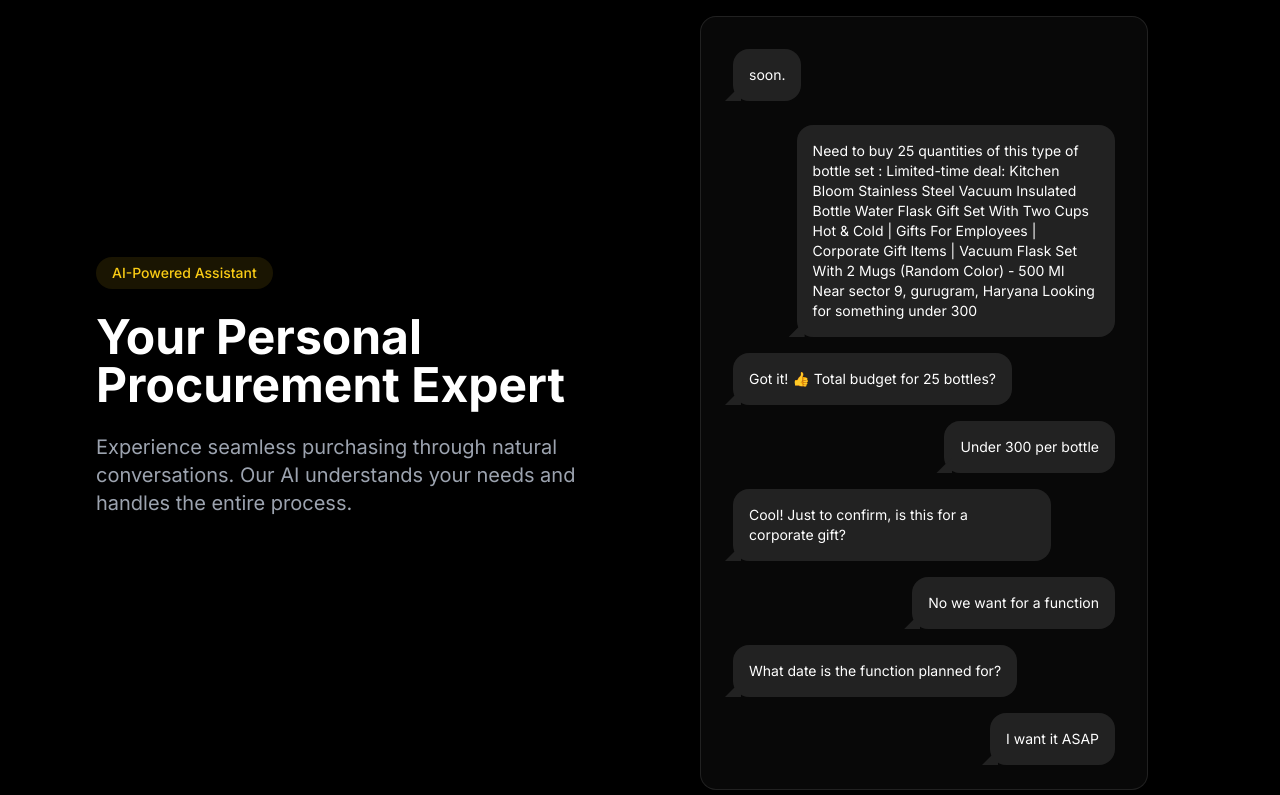
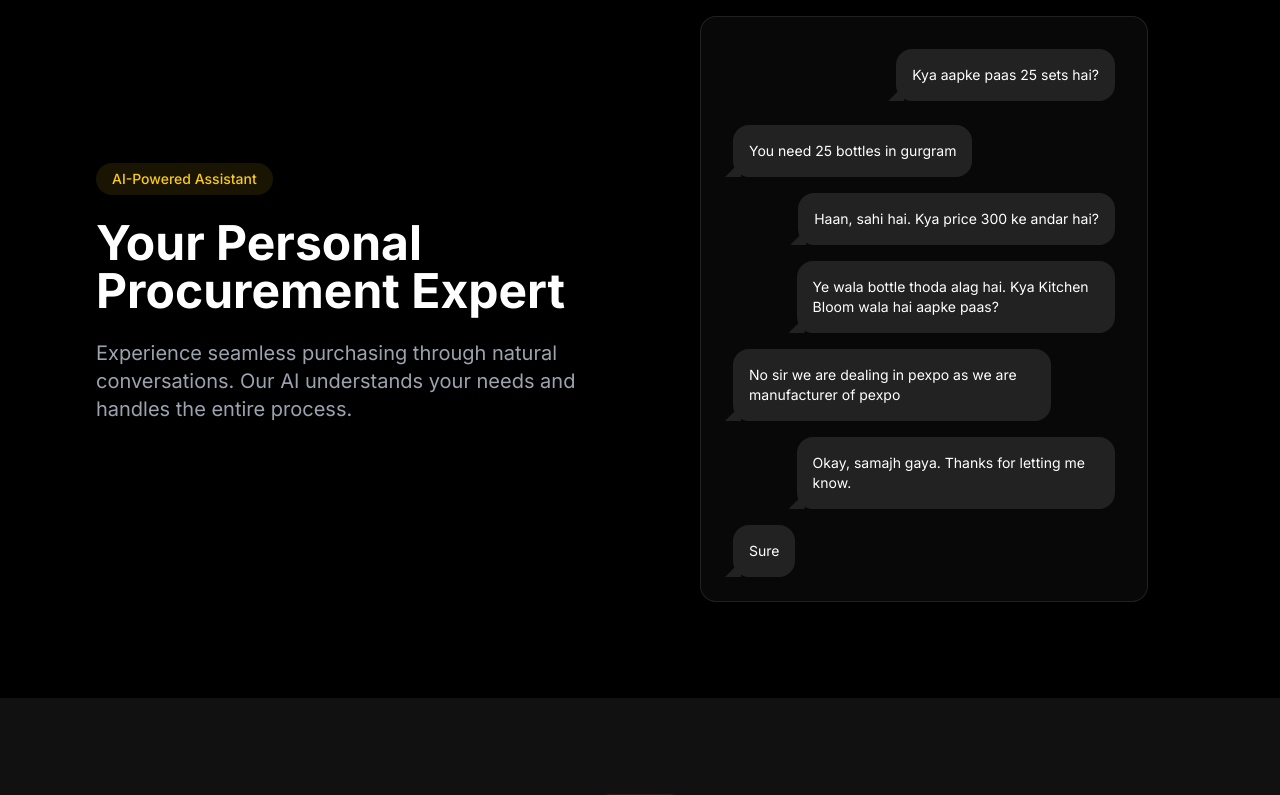
Before and after one commit to shreeforcode/zapzo-purchase-ninja, a React (Vite) app: page / in a window 1280 px wide. Shown: the part 880-1675 px from the top of the page. Built offline with nearby package versions, Linux system fonts and the light colour scheme.

Commit message:
Update ChatPreview text
Replaced the initial chat message in the ChatPreview component to remove the word "soon" and include a new chat message.
[skip gpt_engineer]

```diff
--- a/src/components/ChatPreview.tsx
+++ b/src/components/ChatPreview.tsx
@@ -9,36 +9,26 @@ const ChatPreview = () => {
       className="glass-card p-6 hover-card max-w-md mx-auto"
     >
       <div className="flex flex-col space-y-4">
+        <div className="chat-bubble bg-[#025C4C] text-white self-end text-sm">
+          Kya aapke paas 25 sets hai?
+        </div>
         <div className="chat-bubble bg-gray-800 text-white self-start text-sm">
-          soon.
+          You need 25 bottles in gurgram
         </div>
         <div className="chat-bubble bg-[#025C4C] text-white self-end text-sm">
-          Need to buy 25 quantities of this type of bottle set :
-          Limited-time deal: Kitchen Bloom Stainless Steel Vacuum Insulated
-          Bottle Water Flask Gift Set With Two Cups Hot & Cold | Gifts
-          For Employees | Corporate Gift Items | Vacuum Flask Set With 2
-          Mugs (Random Color) - 500 Ml
-
-          Near sector 9, gurugram, Haryana
-          Looking for something under 300
+          Haan, sahi hai. Kya price 300 ke andar hai?
+        </div>
+        <div className="chat-bubble bg-[#025C4C] text-white self-end text-sm">
+          Ye wala bottle thoda alag hai. Kya Kitchen Bloom wala hai aapke paas?
         </div>
         <div className="chat-bubble bg-gray-800 text-white self-start text-sm">
-          Got it! 👍 Total budget for 25 bottles?
+          No sir we are dealing in pexpo as we are manufacturer of pexpo
         </div>
         <div className="chat-bubble bg-[#025C4C] text-white self-end text-sm">
-          Under 300 per bottle
+          Okay, samajh gaya. Thanks for letting me know.
         </div>
         <div className="chat-bubble bg-gray-800 text-white self-start text-sm">
-          Cool! Just to confirm, is this for a corporate gift?
-        </div>
-        <div className="chat-bubble bg-[#025C4C] text-white self-end text-sm">
-          No we want for a function
-        </div>
-        <div className="chat-bubble bg-gray-800 text-white self-start text-sm">
-          What date is the function planned for?
-        </div>
-        <div className="chat-bubble bg-[#025C4C] text-white self-end text-sm">
-          I want it ASAP
+          Sure
         </div>
       </div>
     </motion.div>
```
